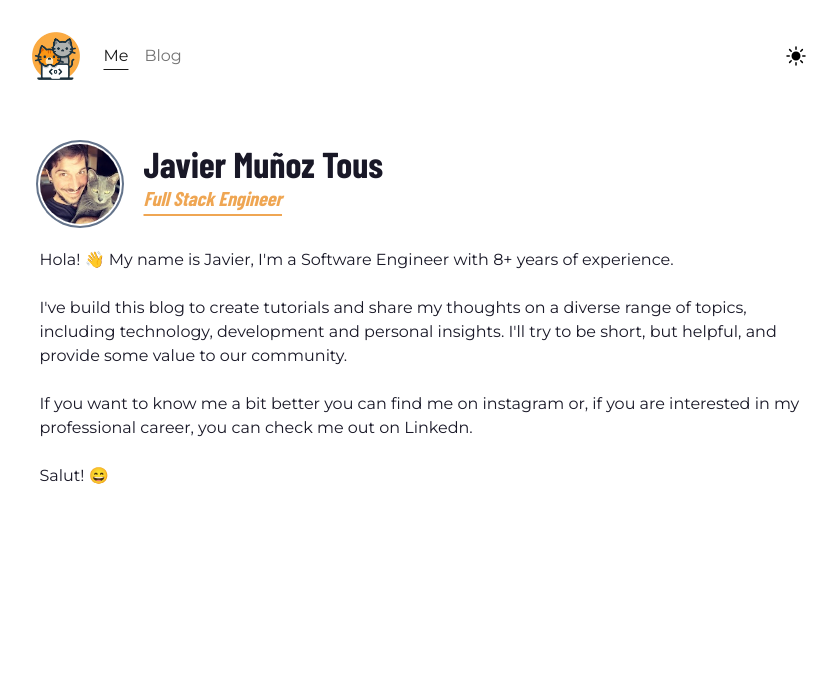
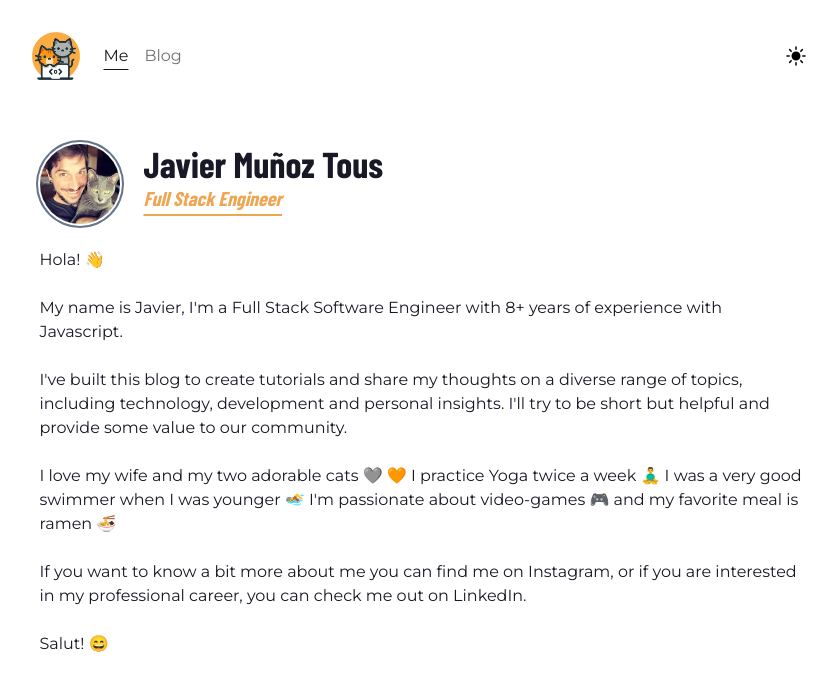
Before and after one commit to Javimtib92/javiermt-blog, a Next.js app: page / in a window 1280 px wide. Shown: the top 690 px of the page, without its empty margins (209-1043 px from the left). Built offline with nearby package versions, Linux system fonts and the light colour scheme; a web font is replaced by a local one.

Commit message:
rewrite introduction

```diff
--- a/app/page.tsx
+++ b/app/page.tsx
@@ -30,20 +30,27 @@ export default function Home() {
           </Heading>
         </div>
       </div>
+      <Paragraph>Hola! 👋 </Paragraph>
       <Paragraph>
-        Hola! 👋 My name is Javier, I&apos;m a Software Engineer with{' '}
-        {getYearDiff(new Date('2015-05-01'), new Date())}+ years of experience.
+        My name is Javier, I&apos;m a Full Stack Software Engineer with{' '}
+        {getYearDiff(new Date('2015-05-01'), new Date())}+ years of experience
+        with Javascript.
       </Paragraph>
       <Paragraph>
-        I&apos;ve build this blog to create tutorials and share my thoughts on a
+        I&apos;ve built this blog to create tutorials and share my thoughts on a
         diverse range of topics, including technology, development and personal
-        insights. I&apos;ll try to be short, but helpful, and provide some value
+        insights. I&apos;ll try to be short but helpful and provide some value
         to our community.
       </Paragraph>
       <Paragraph>
-        If you want to know me a bit better you can find me on instagram or, if
-        you are interested in my professional career, you can check me out on
-        Linkedn.
+        I love my wife and my two adorable cats 🩶 🧡 I practice Yoga twice a
+        week 🧘‍♂️ I was a very good swimmer when I was younger 🏊 I&apos;m
+        passionate about video-games 🎮 and my favorite meal is ramen 🍜
+      </Paragraph>
+      <Paragraph>
+        If you want to know a bit more about me you can find me on Instagram, or
+        if you are interested in my professional career, you can check me out on
+        LinkedIn.
       </Paragraph>
       <Paragraph>Salut! 😄</Paragraph>
     </div>
```
